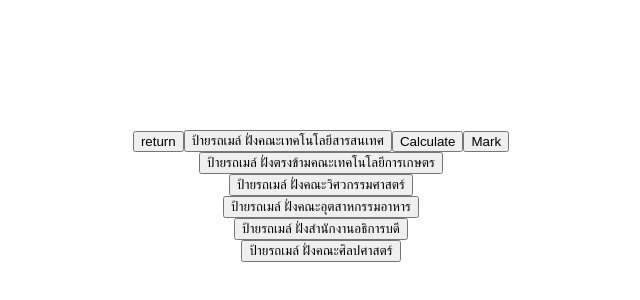
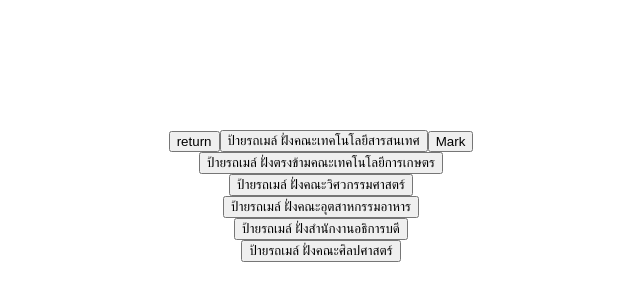
Before and after one commit to BullInBoots/KMITL-TOBEIT-66_PROJECT, a plain HTML site: page index.html in a window 1280 px wide. Shown: the part 470-770 px from the top of the page, without its empty margins (319-959 px from the left). Drawn offline with Linux system fonts and the light colour scheme; a script that the page names is missing.

Commit message:
Update index.html

```diff
--- a/index.html
+++ b/index.html
@@ -32,7 +32,6 @@
         <div class="box">
             <button type="button" onclick="clearall()">return</button>
             <button type="button" onclick="toInfoTech()" id="btn1">ป้ายรถเมล์ ฝั่งคณะเทคโนโลยีสารสนเทศ</button>
-            <button type="button" onclick="checkAlert()">Calculate</button>
             <button type="button" onclick="markerOnCrosshair()">Mark</button>
         </div>
         <button type="button" onclick="toAgriTech()" id="btn2">ป้ายรถเมล์ ฝั่งตรงข้ามคณะเทคโนโลยีการเกษตร</button>
```
